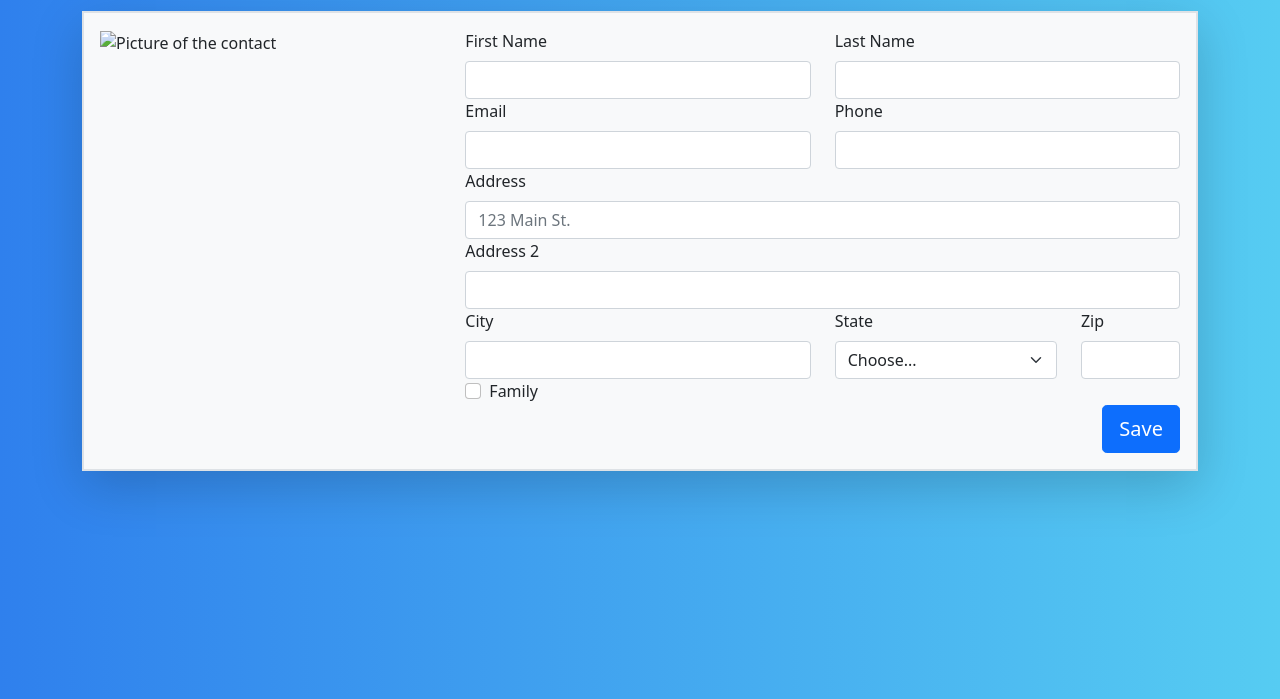
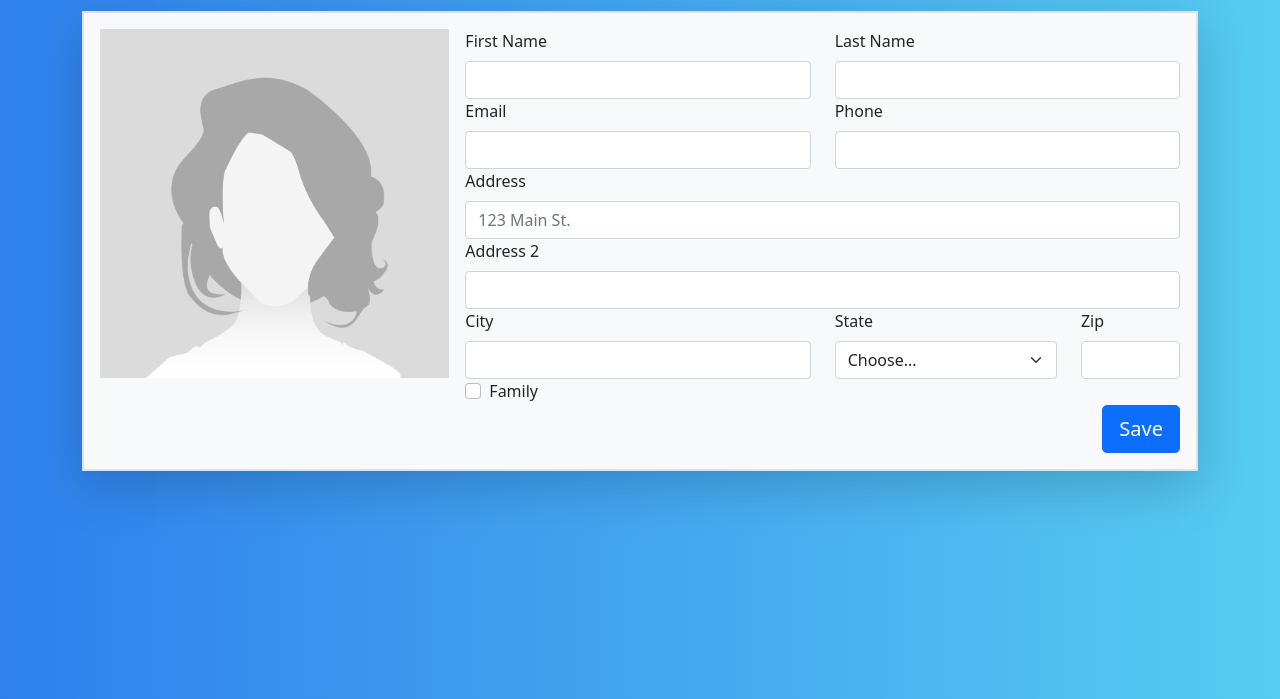
Before and after one commit to wcyrulik/AddressBookTemplate, a plain HTML site: page index.html in a window 1280 px wide. Shown: the part 101-800 px from the top of the page. Drawn offline with nearby package versions, Linux system fonts and the light colour scheme; the site is published under a folder, as on GitHub Pages, so addresses that start at the root find nothing.

Commit message:
Updated image url

```diff
--- a/index.html
+++ b/index.html
@@ -19,7 +19,7 @@
        <div class="border border-2 shadow-lg p-2 bg-light">
             <form class="row g-3 p-2">
                 <div class="col-12 col-md-4">
-                    <img class="img-fluid" src="/img/GirlOne_4x.png" alt="Picture of the contact">
+                    <img class="img-fluid" src="img/GirlOne_4x.png" alt="Picture of the contact">
                 </div>
 
                 <!-- To create the right hand side of the form take advantage of the      -->
```
